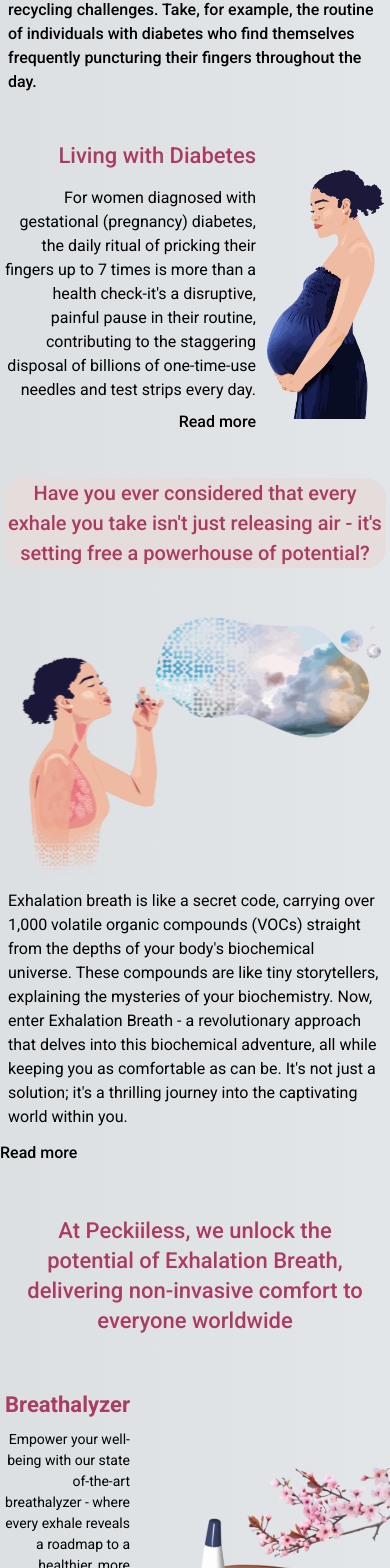
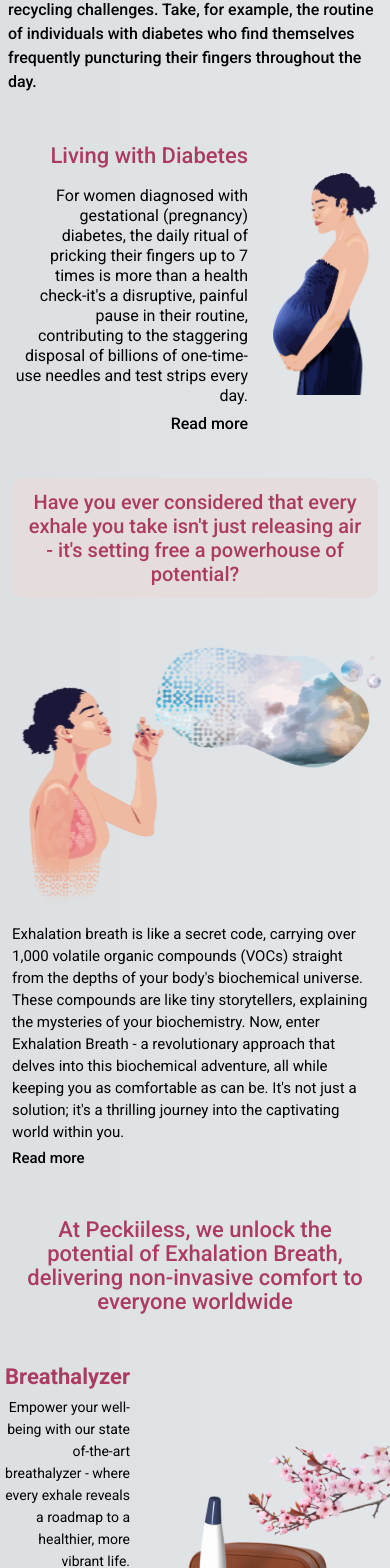
Before and after one commit to Peckiiless/peckiiless-website, a Next.js app: page /healthcare in a window 390 px wide. Shown: the part 429-1997 px from the top of the page. Built offline with nearby package versions, Linux system fonts and the light colour scheme.

Commit message:
responsive healtcare

```diff
--- a/app/healthcare/BlowingLady.tsx
+++ b/app/healthcare/BlowingLady.tsx
@@ -3,11 +3,11 @@ import Image from "next/image";
 export default function BlowingLady() {
   return (
     <section className="pt-10 xl:my-10">
-      <p className=" text-center bg-primary-200 rounded-[1.25rem]  font-medium sm:text-[2rem] md:text-[2.25rem] text-[1.25rem] text-primary-800 mb-10 xs:mb-20 xs:py-4  sm:py-10  max-w-[90rem] mx-1 px-1 xs:mx-10 2xl:mx-auto sm:px-6 md:px-20 xl:px-40">
+      <p className=" text-center bg-primary-200 rounded-[.625rem]  font-medium sm:text-[2rem] md:text-[2.25rem] text-[1.25rem] leading-[1.5rem] sm:leading-[2.5rem]  lg:leading-[3.5rem] text-primary-800 mb-10 xs:mb-20 p-3  sm:py-10  max-w-[90rem] mx-3 xs:mx-10 2xl:mx-auto sm:px-6 md:px-20 xl:px-40">
         Have you ever considered that every exhale you take isn&#39;t just
         releasing air - it&#39;s setting free a powerhouse of potential?
       </p>
-      <div className="relative md:h-[50rem] xs:h-[34rem] h-[28rem] md:p-[2%]">
+      <div className="relative lg:h-[50rem] sm:h-[34rem]  md:p-[2%]">
         <div className="sm:absolute bottom-0 pl-1 md:pl-6 max-w-[70rem]">
           <Image
             src="/bubble-lady.svg"
@@ -17,8 +17,8 @@ export default function BlowingLady() {
             priority={true}
           />
         </div>
-        <div className="sm:max-w-[70%] sm:absolute sm:bottom-0 md:bottom-12 left-[40%]">
-          <p className="sm:text-[1.1875rem] lg:text-[1.75rem] text-[1rem] p-2">
+        <div className="sm:max-w-[70%] sm:absolute sm:bottom-0 md:bottom-12 left-[40%] p-3">
+          <p className="sm:text-[1.1875rem] lg:text-[1.75rem] text-[.9375rem] leading-[1.375rem] sm:leading-[1.625rem]  lg:leading-[2.625rem] ">
             Exhalation breath is like a secret code, carrying over 1,000
             volatile organic compounds (VOCs) straight from the depths of your
             body&#39;s biochemical universe. These compounds are like tiny
@@ -28,13 +28,13 @@ export default function BlowingLady() {
             can be. It&#39;s not just a solution; it&#39;s a thrilling journey
             into the captivating world within you.
           </p>
-          <p className="sm:hidden font-medium text-[1rem] cursor-pointer py-1">
+          <p className="sm:hidden font-medium text-[.9375rem] cursor-pointer py-1">
             Read more
           </p>
         </div>
       </div>
       <div className="px-[2%]">
-        <p className="hidden sm:block sm:text-[1.25rem] lg:text-[1.75rem] text-[1rem]  px-1 py-14 xs:px-1 max-w-[95rem] mx-auto">
+        <p className="hidden sm:block sm:text-[1.25rem] lg:text-[1.75rem] text-[.9375rem] leading-[1.375rem] sm:leading-[1.875rem]  lg:leading-[2.6875rem]  px-1 py-14 xs:px-1 max-w-[95rem] mx-auto">
           Breath sampling emerges as a non-invasive, pain-free, and universally
           applicable method. Unlike other sampling techniques, it requires no
           specialized facilities or extensive training, seamlessly fitting into
--- a/app/healthcare/Pregnancy.tsx
+++ b/app/healthcare/Pregnancy.tsx
@@ -4,7 +4,7 @@ export default function Pregnancy() {
   return (
     <section className="mx-auto max-w-[100rem] sm:mt-20">
       <div className="">
-        <p className="font-medium sm:text-[1.625rem] md:text-[1.75rem] text-[1rem]  leading-[1.5rem] xs:leading-[2.5rem]  md:leading-[2.625rem]  px-2 py-8 md:px-8 max-w-[85rem] mx-auto">
+        <p className="font-medium sm:text-[1.625rem] md:text-[1.75rem] text-[1rem]  leading-[1.5rem] sm:leading-[2.5rem]  lg:leading-[2.625rem]  px-2 py-8 md:px-8 max-w-[85rem] mx-auto">
           In the world of health monitoring, current tools have long leaned on
           blood tests. These tests, however, come with a set of challenges -they
           take time, can be painful, require special facilities or training, and
@@ -16,7 +16,7 @@ export default function Pregnancy() {
         </p>
       </div>
       <div className="grid grid-cols-12 ">
-        <div className="col-span-8  sm:col-span-7 lg:col-span-7 xl:col-span-8 2xl:col-span-7 text-right xs:pt-16  md:px-[3rem] px-1 sm:pr-4 self-center  text-[1rem] xs:text-[1.15rem] sm:text-[1.25rem] lg:text-[1.45rem] xl:text-[1.75rem] 2xl:text-[1.75rem]">
+        <div className="col-span-8  sm:col-span-7 lg:col-span-7 xl:col-span-8 2xl:col-span-7 text-right xs:pt-16  md:px-[3rem] px-3 sm:pr-4 self-center leading-[1.25rem] sm:leading-[1.625rem]  lg:leading-[2.625rem] text-[1rem] xs:text-[1.15rem] sm:text-[1.25rem] lg:text-[1.45rem] xl:text-[1.75rem] 2xl:text-[1.75rem]">
           <p className="font-medium xs:text-[2rem] md:text-[2.875rem] text-[1.375rem] text-primary-800 leading-[3.75rem]  xs:pb-8 xl:pb-4">
             Living with Diabetes
           </p>
@@ -47,9 +47,7 @@ export default function Pregnancy() {
             Read more
           </p>
         </div>
-        <div
-          className="w-[90%] sm:w-[99%] relative col-span-4 sm:col-span-5 lg:col-span-5 xl:col-span-4 2xl:col-span-5 justify-self-center pr-3 mt-6 sm:mt-28"
-        >
+        <div className="w-[80%] sm:w-[99%] relative col-span-4 sm:col-span-5 lg:col-span-5 xl:col-span-4 2xl:col-span-5 justify-self-center pr-3 mt-1 sm:mt-28">
           <Image
             src="/pregnant.png"
             layout="fill"
--- a/app/healthcare/ProductBanner.tsx
+++ b/app/healthcare/ProductBanner.tsx
@@ -5,23 +5,27 @@ export default function ProductBanner() {
   return (
     <div>
       <div className="px-[2%]">
-        <p className="text-center font-medium xs:text-[2rem] md:text-[2.625rem] text-[1.375rem] text-primary-800 leading-[1.875rem] xs:leading-[3.5rem] py-8 sm:pb-24 mt-20 pt-20 sm:pt-0 max-w-[75rem] mx-auto px-2">
+        <p className="text-center font-medium xs:text-[2rem] md:text-[2.625rem] text-[1.375rem] text-primary-800 leading-[1.5rem] sm:leading-[2.625rem]  lg:leading-[3.5rem] py-8 max-w-[75rem] mx-auto px-2">
           At Peckiiless, we unlock the potential of Exhalation Breath,
           delivering non-invasive comfort to everyone worldwide
         </p>
       </div>
-      <div className="grid grid-cols-12 xl:gap-4 text-right pt-5">
+      <div className="grid grid-cols-12 xl:gap-4 text-right pt-5 leading-[1.375rem] sm:leading-[1.875rem]  lg:leading-[2.625rem]">
         <div className="col-span-4 xs:col-span-5 ">
           <p className="font-bold xs:text-[2rem] md:text-[2.875rem] text-[1.375rem] text-primary-800 pb-2 xs:pb-10">
             Breathalyzer
           </p>
-          <div> <p className="sm:hidden xs:text-[1.25rem] md:text-[1.75rem] text-[.875rem] pl-1">
-            Empower your well-being with our state of-the-art breathalyzer -
-            where every exhale reveals a roadmap to a healthier, more vibrant
-            life.
-          </p><p className="sm:hidden font-medium text-[1rem] cursor-pointer py-1">
-            Read more
-          </p></div>
+          <div>
+            {" "}
+            <p className="sm:hidden xs:text-[1.25rem] md:text-[1.75rem] text-[.875rem]  pl-1">
+              Empower your well-being with our state of-the-art breathalyzer -
+              where every exhale reveals a roadmap to a healthier, more vibrant
+              life.
+            </p>
+            <p className="sm:hidden font-medium text-[.9375rem] cursor-pointer py-1">
+              Read more
+            </p>
+          </div>
 
           <p className="hidden sm:block xs:text-[1.25rem] md:text-[1.75rem] text-[.875rem] xl:pl-[20%]">
             Empower your well-being with our state of-the-art breathalyzer -
--- a/app/healthcare/Reasons.tsx
+++ b/app/healthcare/Reasons.tsx
@@ -6,13 +6,13 @@ export default function Reasons() {
   return (
     <div>
       <div className="px-[1%]">
-        <p className="font-medium xs:text-[2rem] md:text-[2.625rem] text-[1.25rem] text-primary-800 leading-[1.875rem] xs:leading-[3.5rem] py-10 xl:py-32  max-w-[85rem] mx-auto px-2">
+        <p className="text-center font-medium xs:text-[2rem] md:text-[2.625rem] text-[1.25rem] text-primary-800 leading-[1.5625rem] sm:leading-[2.75rem]  lg:leading-[3.5rem] py-10 xl:py-32  max-w-[85rem] mx-auto px-2">
           Why choose exhalation breath sampling? Let us unveil the compelling
           reasons that make it a game-changer in healthcare.
         </p>
       </div>
-      <div className="rounded-[1.625rem] bg-primary-100 mx-2 xs:mx-6">
-        <div className="xs:text-[1.25rem] md:text-[1.75rem] text-[.9375rem]  leading-[1.5rem] xs:leading-[2.5rem]  md:leading-[2.5rem] p-2 xs:p-10 max-w-[90rem] mx-auto">
+      <div className="rounded-[.625rem] bg-primary-100 mx-2 xs:mx-6">
+        <div className="xs:text-[1.25rem] md:text-[1.75rem] text-[.9375rem]  leading-[1.25rem] sm:leading-[1.75rem]  lg:leading-[2.5rem] p-2 xs:p-10 max-w-[90rem] mx-auto">
           <p className="">
             <span className="font-medium">1.Non-invasive Marvel:</span> Breath
             collection takes a gentle approach, offering a pain-free and
@@ -60,7 +60,7 @@ export default function Reasons() {
           </p>
 
           <p
-            className="font-medium text-[.8755rem] sm:text-[1.25rem] lg:text-[1.75rem] cursor-pointer py-1"
+            className="font-medium text-[.9375rem] sm:text-[1.25rem] lg:text-[1.75rem] cursor-pointer py-1"
             onClick={() => setMore(!more)}
           >
             {more ? "Read less" : "Read more"}
```
